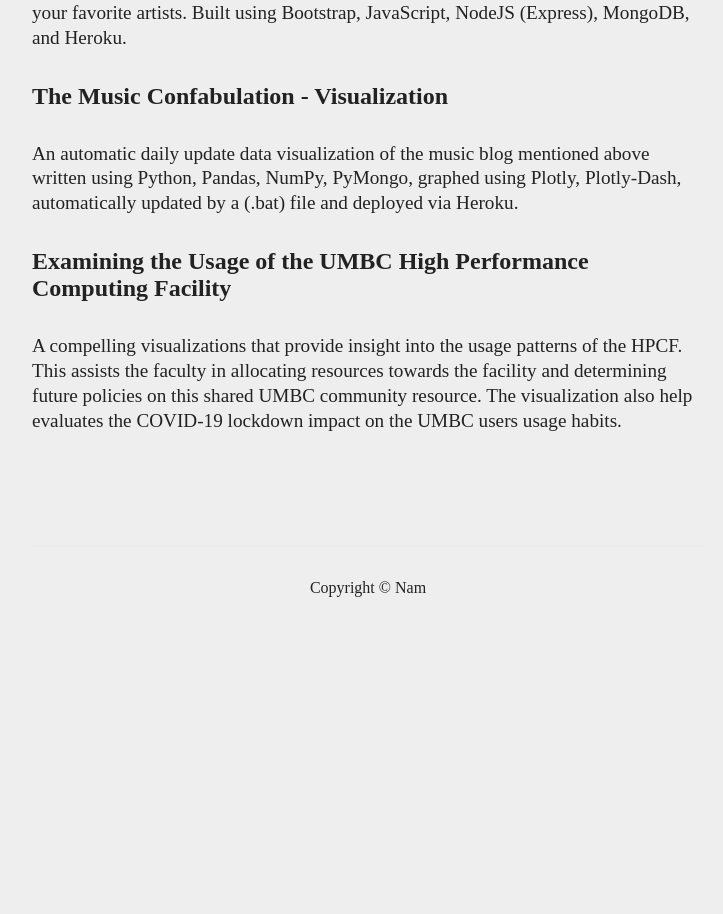
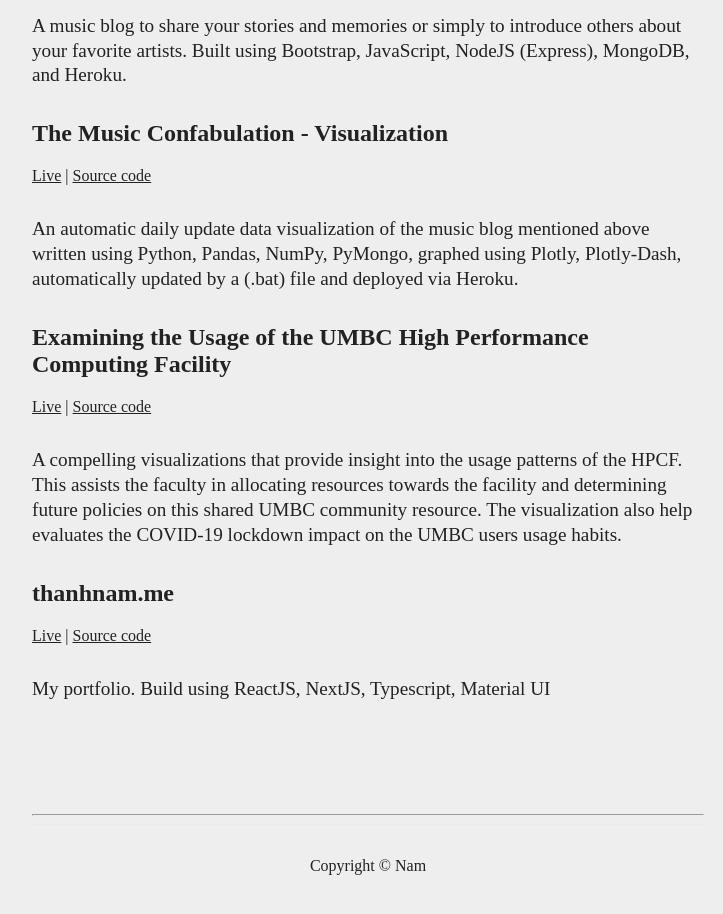
Before and after one commit to ttran293/thanhnam.dev, a Next.js app: page /about in a window 1280 px wide. Shown: the part 1865-2779 px from the top of the page, without its empty margins (272-995 px from the left). Before the commit the page ends 2526 px from the top, so only its background shows below. Built offline with nearby package versions, Linux system fonts and the light colour scheme.

Commit message:
finish now page

```diff
--- a/components/BackgroundInfo/BackgroundInfo.tsx
+++ b/components/BackgroundInfo/BackgroundInfo.tsx
@@ -2,12 +2,12 @@ import React from "react";
 import timeline from "../../data/timeline";
 import styles from "./BackgroundInfo.module.css"
 
-export default function BackgroundInfo(props :any){
+export default function BackgroundInfo(){
     return (
       <div>
         {timeline.map((item) => (
           <p className={styles.description} key={item.id}>
-              {item.story}
+            {item.story}
           </p>
         ))}
       </div>
--- a/components/ProjectInfo/ProjectInfo.tsx
+++ b/components/ProjectInfo/ProjectInfo.tsx
@@ -6,12 +6,11 @@ export default function BackgroundInfo(props: any) {
   return (
     <div>
       {projects.map((item) => (
-        <>
+        <div key={item.id}>
           <h2>{item.name}</h2>
-          <p className={styles.description} key={item.id}>
-            {item.description}
-          </p>
-        </>
+          <a href={item.url}>Live</a> | <a href={item.github}>Source code</a>
+          <p className={styles.description}>{item.description}</p>
+        </div>
       ))}
     </div>
   );
--- a/data/projects.tsx
+++ b/data/projects.tsx
@@ -2,19 +2,36 @@ const projects = [
   {
     id: 1,
     name: "The Music Confabulation",
-    description:" A music blog to share your stories and memories or simply to introduce others about your favorite artists. Built using Bootstrap, JavaScript, NodeJS (Express), MongoDB, and Heroku.",
+    description:
+      " A music blog to share your stories and memories or simply to introduce others about your favorite artists. Built using Bootstrap, JavaScript, NodeJS (Express), MongoDB, and Heroku.",
+    url: "https://www.confabulation.me/",
+    github: "https://github.com/The-Music-Confabulation/my-blog",
   },
   {
     id: 2,
     name: "The Music Confabulation - Visualization",
     description:
       "An automatic daily update data visualization of the music blog mentioned above written using Python, Pandas, NumPy, PyMongo, graphed using Plotly, Plotly-Dash, automatically updated by a (.bat) file and deployed via Heroku.",
+    url: "https://music-blog-visualization.herokuapp.com/",
+    github:
+      "https://github.com/The-Music-Confabulation/blog-data-visualization",
   },
   {
     id: 3,
     name: "Examining the Usage of the UMBC High Performance Computing Facility",
     description:
       "A compelling visualizations that provide insight into the usage patterns of the HPCF. This assists the faculty in allocating resources towards the facility and determining future policies on this shared UMBC community resource. The visualization also help evaluates the COVID-19 lockdown impact on the UMBC users usage habits.",
+    url: "https://ttran293.github.io/hpcf_homepage/",
+    github:
+      "https://drive.google.com/drive/u/3/folders/1Tz2fHXfSZV-jGDpmnsHqnsV0Um7YHrjl",
+  },
+  {
+    id: 4,
+    name: "thanhnam.me",
+    description:
+      "My portfolio. Build using ReactJS, NextJS, Typescript, Material UI",
+    url: "https://thanhnam-info.vercel.app/",
+    github: "https://github.com/ttran293/thanhnam.info",
   },
 ];
 export default projects;
--- a/data/timeline.tsx
+++ b/data/timeline.tsx
@@ -1,6 +1,6 @@
 const timeline = [
   {
-    id: 1,
+    id: 10,
     story:
       "After graduated highschool in Vietnam, I studied English and began applying for colleges in the United States. In 2016, I got accepted and started my studying as an International Student at Montgomery College from 2016-2019. This is where I had GED courses and first learned programming.",
     imgURL:
@@ -8,7 +8,7 @@ const timeline = [
     url: "https://www.montgomerycollege.edu/index.html",
   },
   {
-    id: 2,
+    id: 20,
     story:
       "From 2019-2021, at UMBC, I continued my computer science hike. I studied and improved my understanding in Data Structure, OOP, Algorithm. I chose data-science track which focused on advanced python libraries, RDBMS, data visualization principles and tools. Finally, in December 2021, I proudly graduated.",
     imgURL:
@@ -16,14 +16,14 @@ const timeline = [
     url: "https://www.umbc.edu/",
   },
   {
-    id: 3,
+    id: 30,
     story:
       "Around May 2021, I applied for an internship offer at Media Cybernetics. Here, I pursuited first hand-on experience as a software developer. Ultimately, after graduated I received a full-time offer at the company where I continued my learning experience. My work surrounds microscopy cameras and image analysis. Specifically, I mostly involve in maintain and develop capture interfaces connecting microscopy camera drivers and the company main application.",
     imgURL: "",
     url: "https://www.mediacy.com/",
   },
   {
-    id: 4,
+    id: 40,
     story:
       "Outside my work, I also follow my hobby as a full-stack web-app developer which I find joy in.",
     imgURL: "",
--- a/pages/about.tsx
+++ b/pages/about.tsx
@@ -10,6 +10,8 @@ import find from "../public/images/find.png";
 import load from "../public/images/load.png";
 import working from "../public/images/working.png";
 import Image from "next/image";
+
+
 const About: NextPage = () => {
   return (
     <div className={styles.container}>
@@ -47,7 +49,7 @@ const About: NextPage = () => {
         </div>
         <ProjectInfo></ProjectInfo>
       </div>
-
+      <hr style={{ width: "100%" }}></hr>
       <footer className={styles.footer}>Copyright © Nam</footer>
     </div>
   );
--- a/pages/index.tsx
+++ b/pages/index.tsx
@@ -10,7 +10,10 @@ const Home: NextPage = () => {
       <Head>
         <title>Home | Nam</title>
         <meta name="description" content="Generated by create next app" />
-        <meta name="viewport" content="width=device-width, initial-scale=1.0"></meta>
+        <meta
+          name="viewport"
+          content="width=device-width, initial-scale=1.0"
+        ></meta>
         <link rel="icon" href="/favicon.ico" />
       </Head>
 
@@ -22,6 +25,7 @@ const Home: NextPage = () => {
         <div className={styles.illustrations}>
           <Image src={hello} width={300} height={300} />
         </div>
+
         <div className={styles.wrapper}>
           <Link href="/about" passHref>
             <div className={styles.card}>
```
Also changed, not shown: pages/now.tsx (+16 -4 lines), 1 other file (tests, documents, lock files or other folders).
